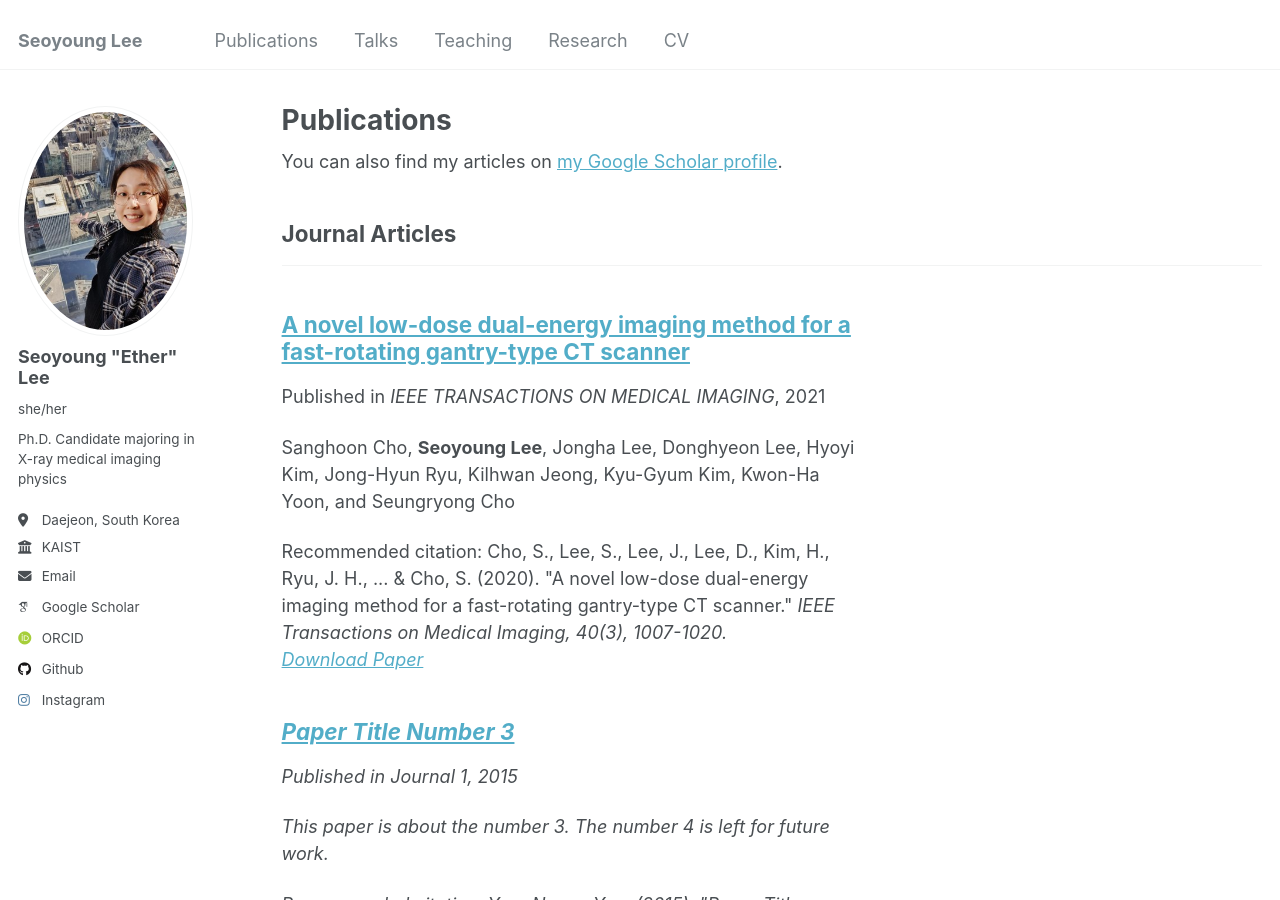
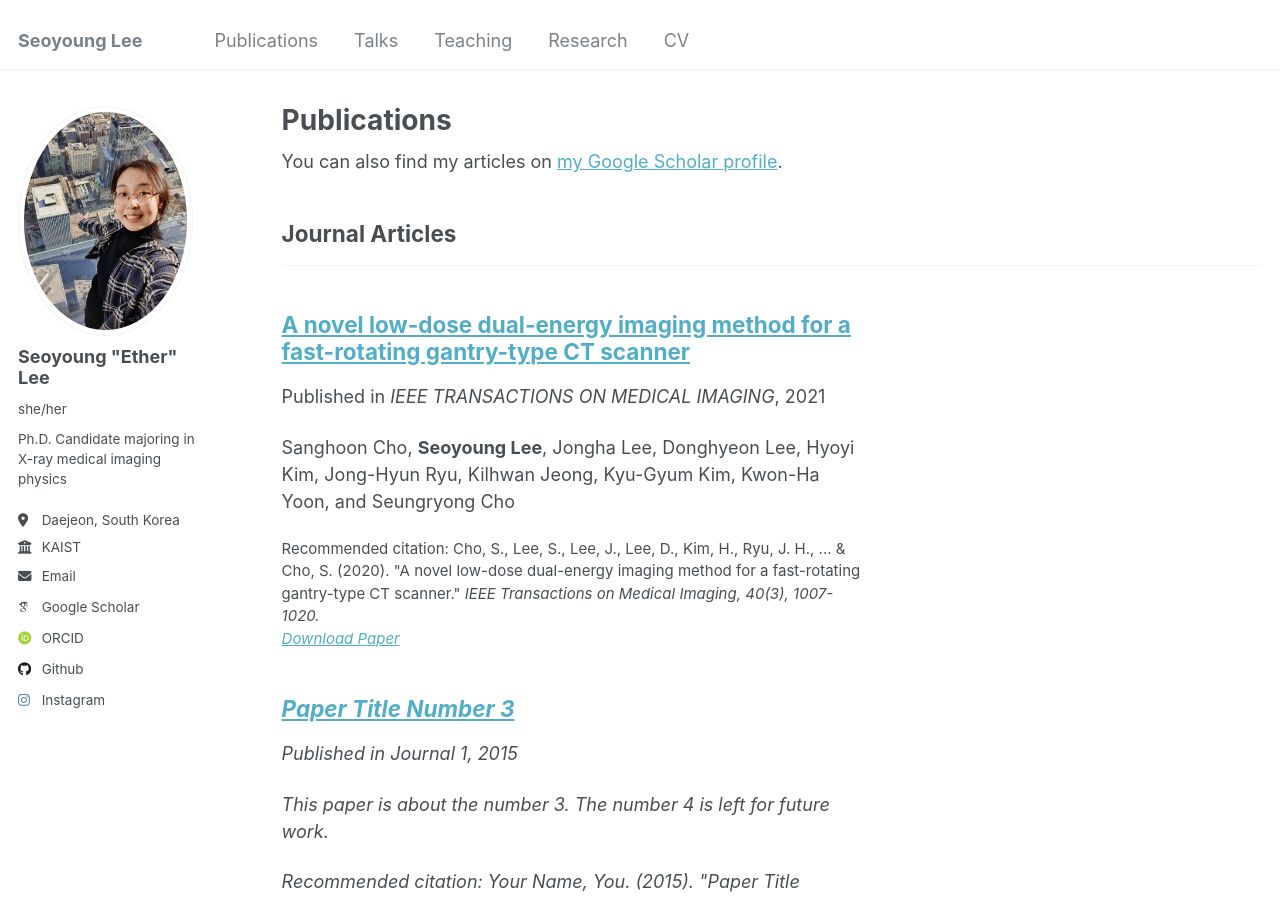
Before and after one commit to ether0/ether0.github.io, a Jekyll site: the page built from _pages/publications.html, in a window 1280 px wide and 900 px high. Built offline with Jekyll 4.4.1, drawn with Linux system fonts in a browser that asks for light colours; some web fonts are replaced.

Commit message:
Update archive-single.html

```diff
--- a/_includes/archive-single.html
+++ b/_includes/archive-single.html
@@ -55,7 +55,7 @@
     {% if post.citation and post.paperurl and post.slidesurl %}
       <p>Recommended citation: {{ post.citation }}<br /><a href="{{ post.paperurl }}">Download Paper</a> | <a href="{{ post.slidesurl }}">Download Slides</a></p>
     {% elsif post.citation and post.paperurl %}
-      <p class="archive__item-excerpt, itemprop="description"> Recommended citation: {{ post.citation }}<br /><a href="{{ post.paperurl }}">Download Paper</a></p>
+      <p style="font-size: smaller"> Recommended citation: {{ post.citation }}<br /><a href="{{ post.paperurl }}">Download Paper</a></p>
     {% elsif post.citation and post.slidesurl %}
       <p>Recommended citation: {{ post.citation }}<br /><a href="{{ post.slidesurl }}">Download Slides</a></p>
     {% elsif post.citation %}
```
